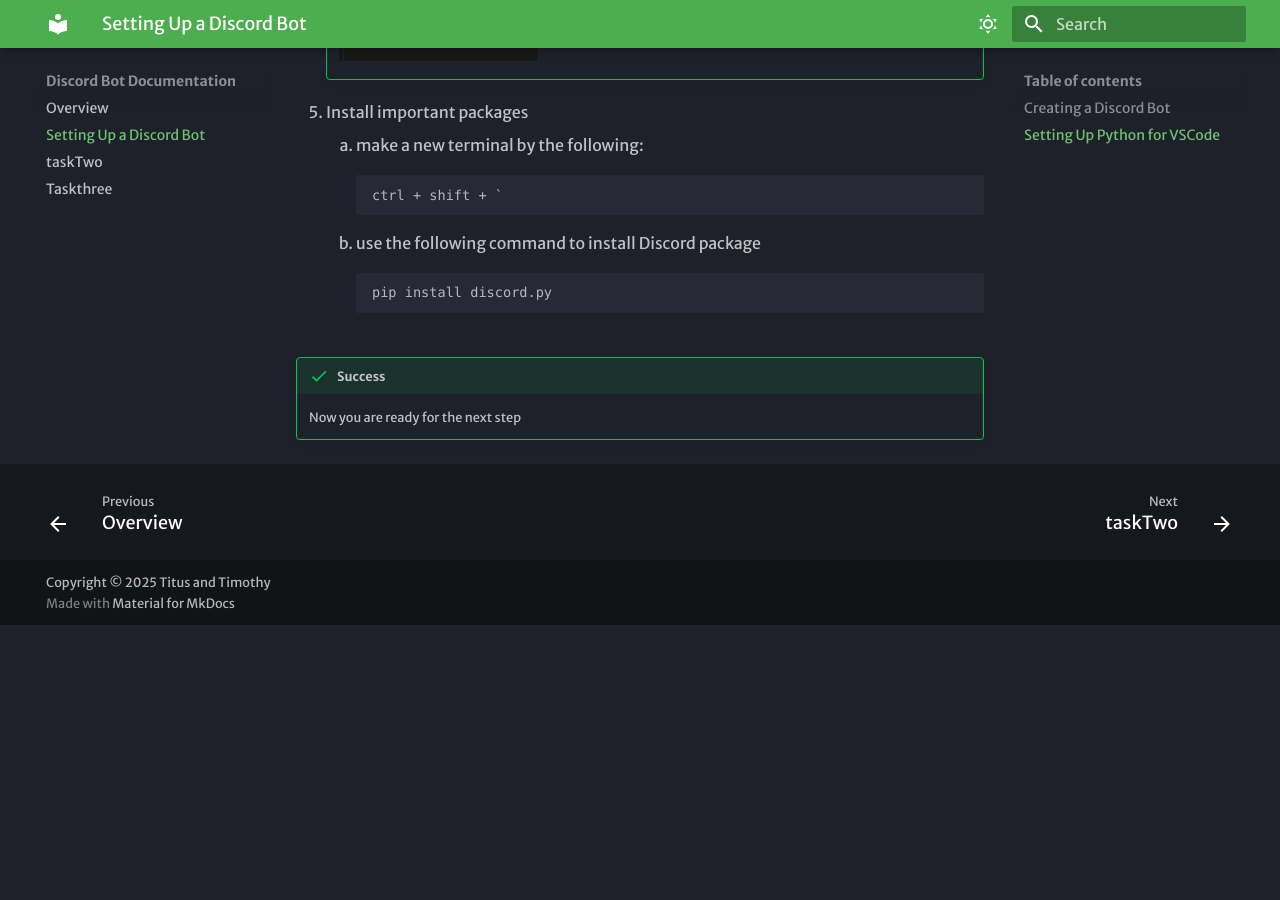
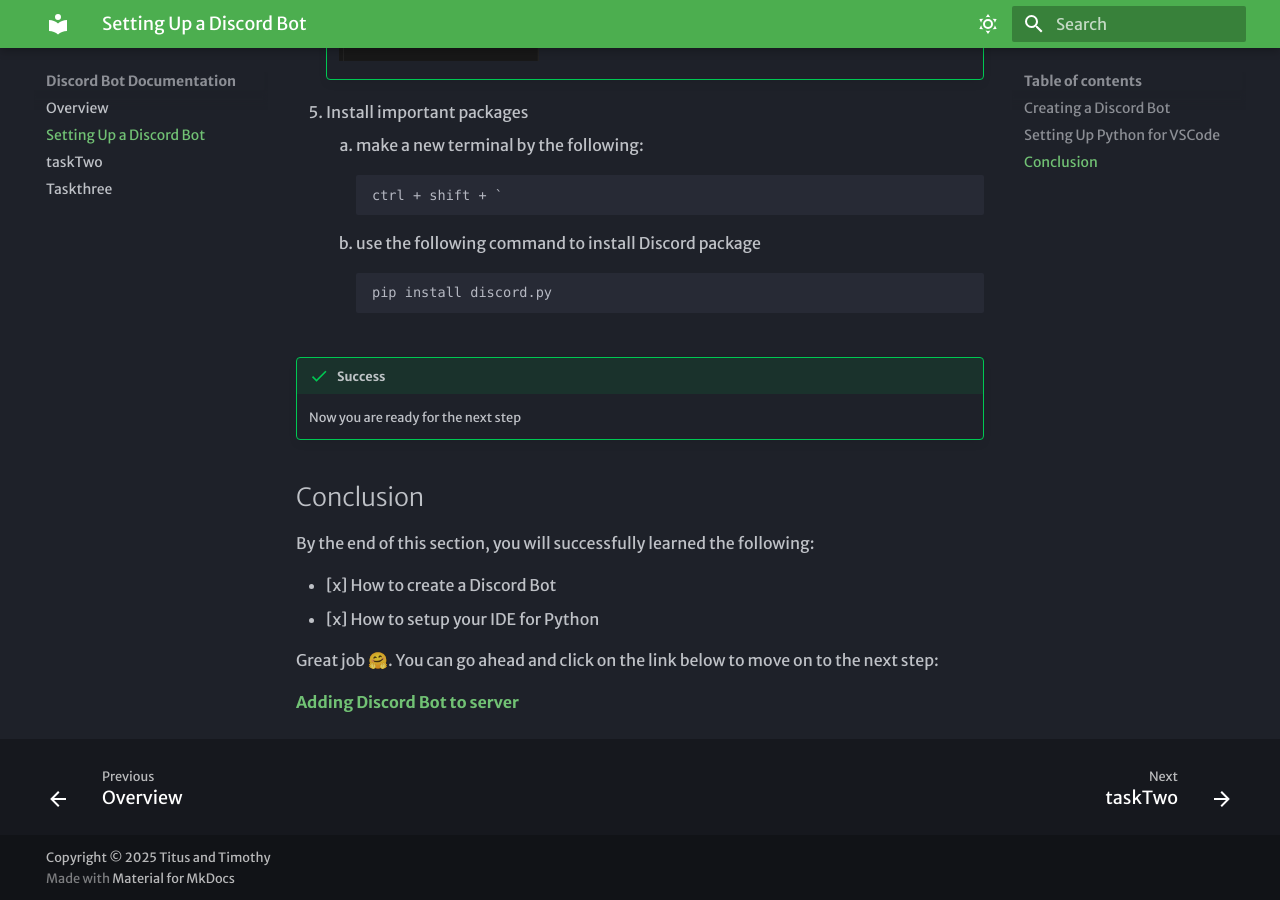
Before and after one commit to TitusLee2000/Discord-Bot-Documentation, an MkDocs documentation site: the page built from docs/taskOne.md, in a window 1280 px wide and 900 px high, scrolled down 4206 px. Built offline with MkDocs 1.6.1 and Material for MkDocs 9.7.7, drawn with Linux system fonts in a browser that asks for light colours; some web fonts are replaced; before the commit the page ends 4831 px from its top, so only the background shows below that.

Commit message:
Update taskOne.md

```diff
--- a/docs/taskOne.md
+++ b/docs/taskOne.md
@@ -116,3 +116,14 @@
 
 !!! success Completed Setup
     Now you are ready for the next step
+
+## Conclusion
+
+By the end of this section, you will successfully learned the following:
+
+- [x] How to create a Discord Bot
+- [x] How to setup your IDE for Python
+
+Great job 🤗. You can go ahead and click on the link below to move on to the next step:
+
+**[Adding Discord Bot to server](taskTwo.md)**
```
